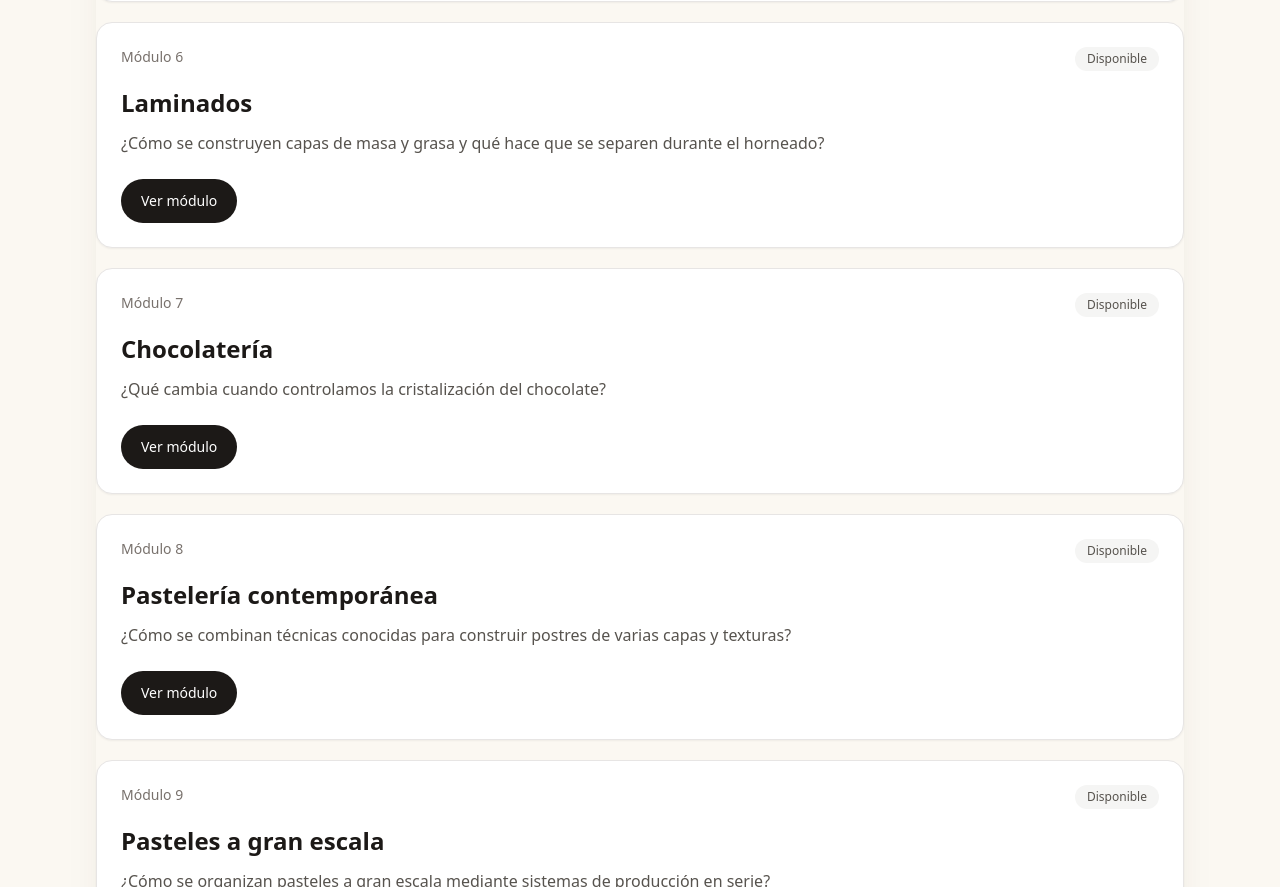
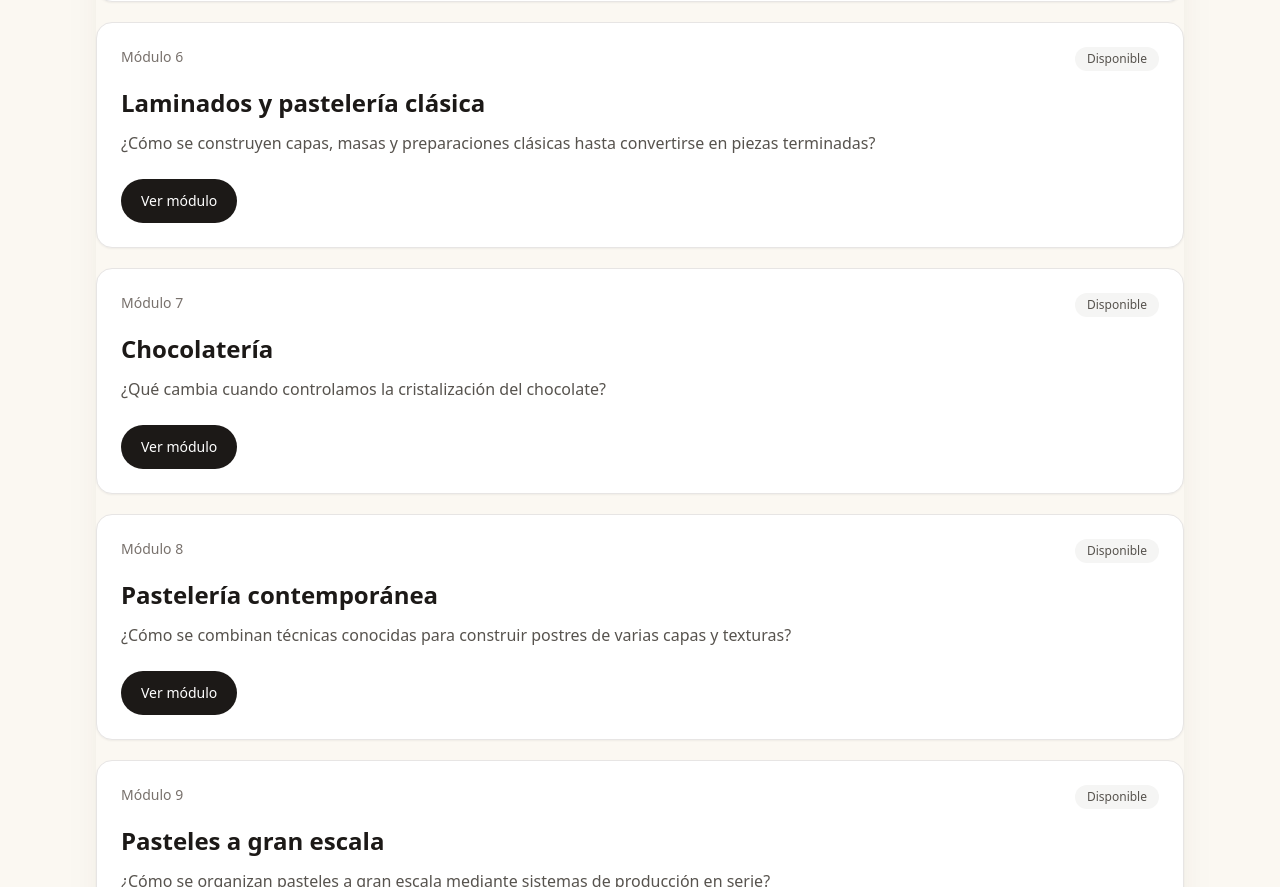
Before and after one commit to Drworm82/CursoPanadero, a Next.js app: page /ruta in a window 1280 px wide. Shown: the part 1957-2844 px from the top of the page. Built offline with nearby package versions, Linux system fonts and the light colour scheme; no server answers.

Commit message:
feat: expose expanded module 6 route

```diff
--- a/pages/ruta.js
+++ b/pages/ruta.js
@@ -51,9 +51,9 @@ const modules = [
     id: 'modulo-6',
     sort_order: 6,
     href: '/modulo-6',
-    title: 'Laminados',
-    guiding_question: '¿Cómo se construyen capas de masa y grasa y qué hace que se separen durante el horneado?',
-    expected_result: 'Reconstruir y comparar las secuencias documentadas de croissant y pan danés, identificando empaste, refrigeración, vueltas y formado en cada receta.'
+    title: 'Laminados y pastelería clásica',
+    guiding_question: '¿Cómo se construyen capas, masas y preparaciones clásicas hasta convertirse en piezas terminadas?',
+    expected_result: 'Reconstruir y comparar las secuencias documentadas de laminado, pastelería internacional, pasteles de fiesta y postres mexicanos, identificando las operaciones y señales que aparecen en cada receta.'
   },
   {
     id: 'modulo-7',
@@ -104,11 +104,8 @@ export default function RutaPage() {
           </div>
         </section>
       </div>
-
       <div className="grid gap-5">
-        {modules.map((module) => (
-          <ModuleCard key={module.id} module={module} />
-        ))}
+        {modules.map((module) => <ModuleCard key={module.id} module={module} />)}
       </div>
     </CourseShell>
   );
```
